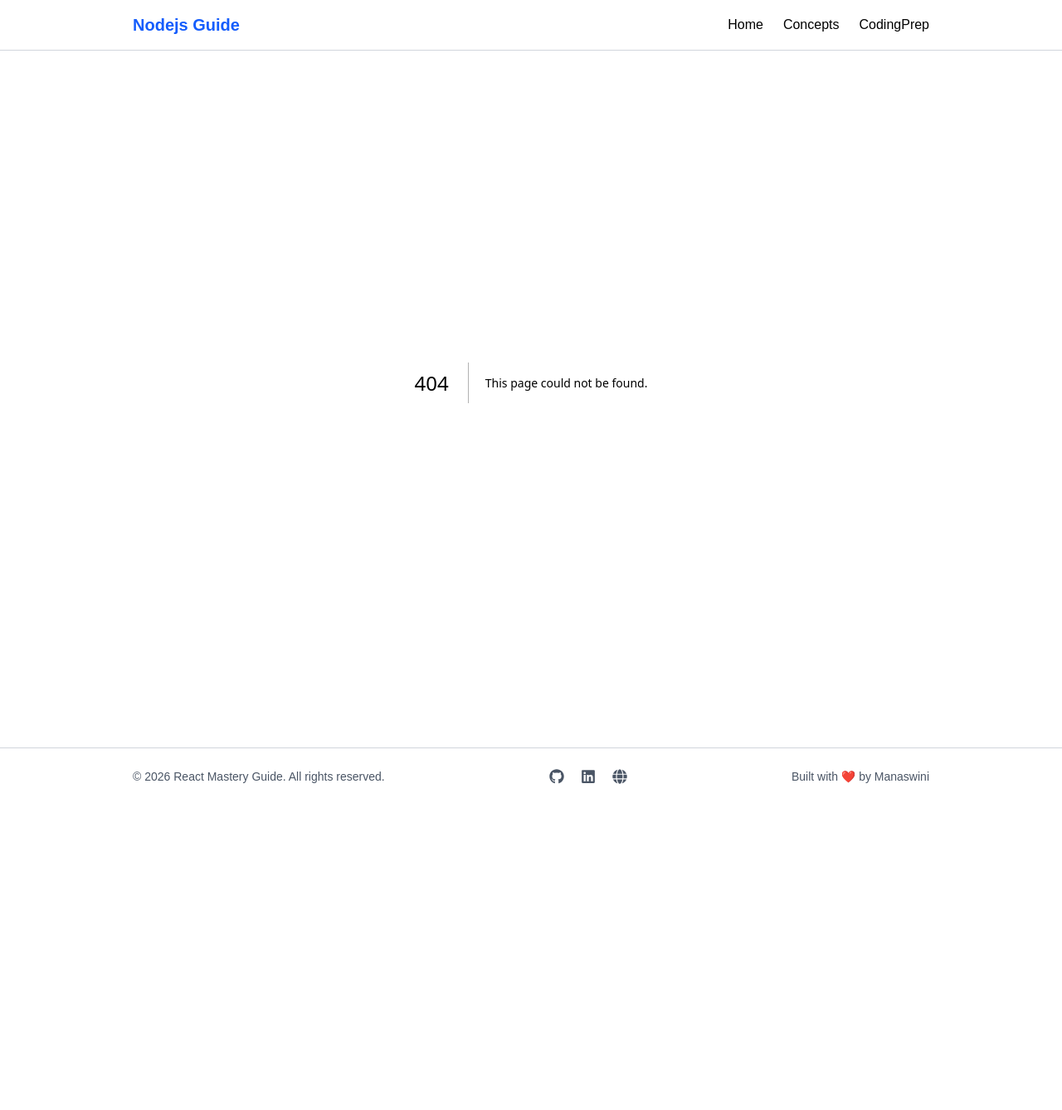
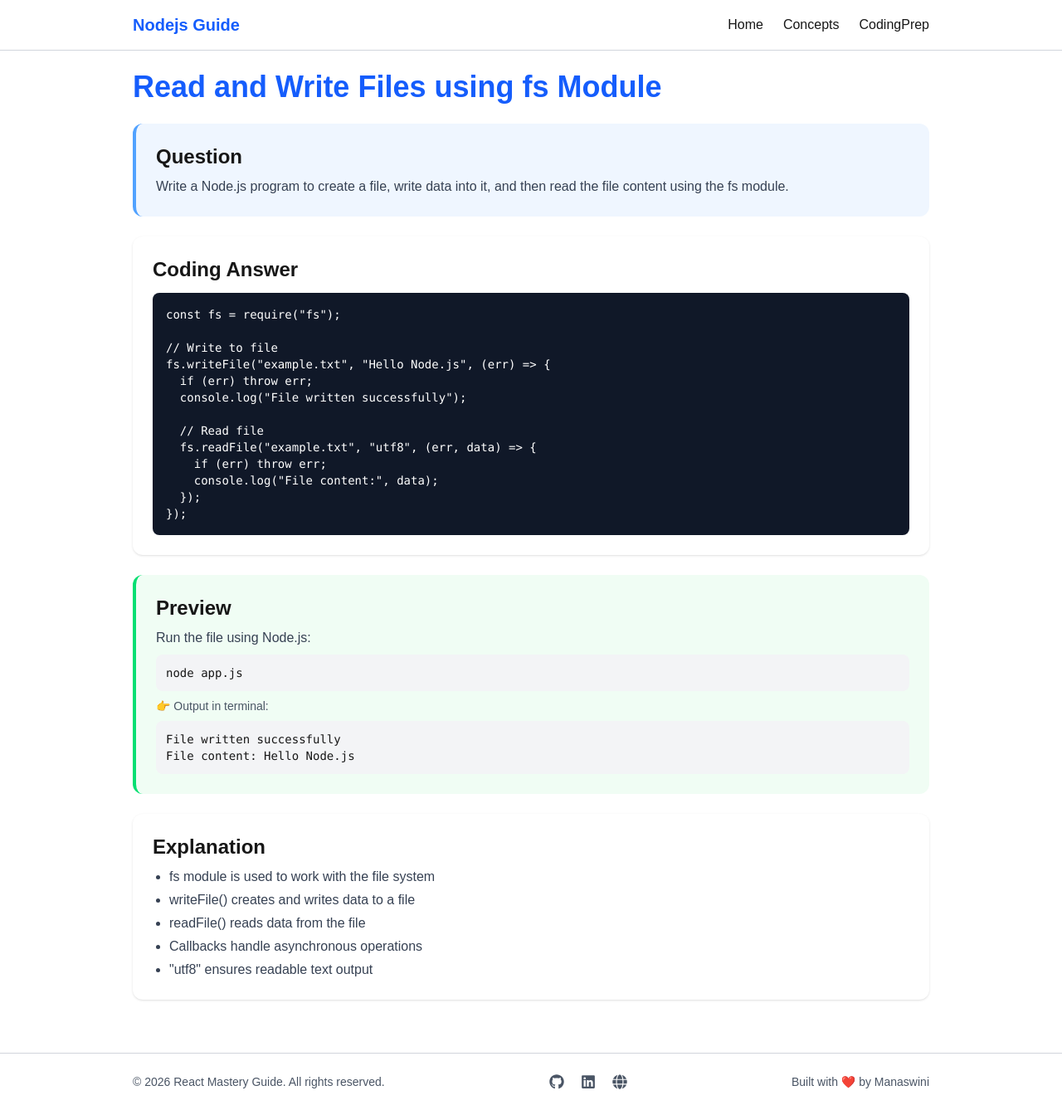
Before and after one commit to Monisasmal/NodeJS-Concepts, a Next.js app: page /InterviewCoding/ReadWriteFile in a window 1280 px wide. Before the commit this address had no page. Shown: the whole page at 83% size. Before the commit the page ends 970 px from the top, so only its background shows below. Built offline with nearby package versions, Linux system fonts and the light colour scheme.

Commit message:
first commit

```diff
--- /dev/null
+++ b/src/app/InterviewCoding/ReadWriteFile/page.tsx
@@ -0,0 +1,85 @@
+export default function ReadWriteFile() {
+  return (
+    <div className="w-full max-w-5xl mx-auto px-4 sm:px-6 lg:px-8 py-6">
+
+      {/* Title */}
+      <h1 className="text-2xl sm:text-3xl md:text-4xl font-bold text-blue-600 mb-6">
+        Read and Write Files using fs Module
+      </h1>
+
+      {/* Question */}
+      <section className="mb-6 bg-blue-50 border-l-4 border-blue-400 rounded-xl p-4 sm:p-6">
+        <h2 className="text-lg sm:text-xl md:text-2xl font-semibold mb-2">
+          Question
+        </h2>
+        <p className="text-sm sm:text-base text-gray-700">
+          Write a Node.js program to create a file, write data into it, and then
+          read the file content using the fs module.
+        </p>
+      </section>
+
+      {/* Coding Answer */}
+      <section className="mb-6 bg-white shadow-sm rounded-xl p-4 sm:p-6">
+        <h2 className="text-lg sm:text-xl md:text-2xl font-semibold mb-3">
+          Coding Answer
+        </h2>
+
+        <pre className="bg-gray-900 text-white p-3 sm:p-4 rounded-lg overflow-x-auto text-xs sm:text-sm">
+{`const fs = require("fs");
+
+// Write to file
+fs.writeFile("example.txt", "Hello Node.js", (err) => {
+  if (err) throw err;
+  console.log("File written successfully");
+
+  // Read file
+  fs.readFile("example.txt", "utf8", (err, data) => {
+    if (err) throw err;
+    console.log("File content:", data);
+  });
+});`}
+        </pre>
+      </section>
+
+      {/* Preview */}
+      <section className="mb-6 bg-green-50 border-l-4 border-green-400 rounded-xl p-4 sm:p-6">
+        <h2 className="text-lg sm:text-xl md:text-2xl font-semibold mb-2">
+          Preview
+        </h2>
+
+        <p className="text-sm sm:text-base text-gray-700">
+          Run the file using Node.js:
+        </p>
+
+        <pre className="bg-gray-100 p-3 rounded-lg text-xs sm:text-sm mt-2">
+{`node app.js`}
+        </pre>
+
+        <p className="text-sm text-gray-600 mt-2">
+          👉 Output in terminal:
+        </p>
+
+        <pre className="bg-gray-100 p-3 rounded-lg text-xs sm:text-sm mt-2">
+{`File written successfully
+File content: Hello Node.js`}
+        </pre>
+      </section>
+
+      {/* Explanation */}
+      <section className="bg-white shadow-sm rounded-xl p-4 sm:p-6">
+        <h2 className="text-lg sm:text-xl md:text-2xl font-semibold mb-2">
+          Explanation
+        </h2>
+
+        <ul className="list-disc ml-5 text-sm sm:text-base text-gray-700 space-y-1">
+          <li>fs module is used to work with the file system</li>
+          <li>writeFile() creates and writes data to a file</li>
+          <li>readFile() reads data from the file</li>
+          <li>Callbacks handle asynchronous operations</li>
+          <li>&quot;utf8&quot; ensures readable text output</li>
+        </ul>
+      </section>
+
+    </div>
+  );
+}
--- a/src/app/InterviewCoding/page.tsx
+++ b/src/app/InterviewCoding/page.tsx
@@ -2,6 +2,8 @@ import Link from "next/link";
 
 const CodingQue = [
      {name: "Create a simple HTTP server?", path:"/InterviewCoding/create-http-server"},
+     {name: " Read and Write Files using fs Module?", path:"/InterviewCoding/ReadWriteFile"},
+
 
 ];
 
```
